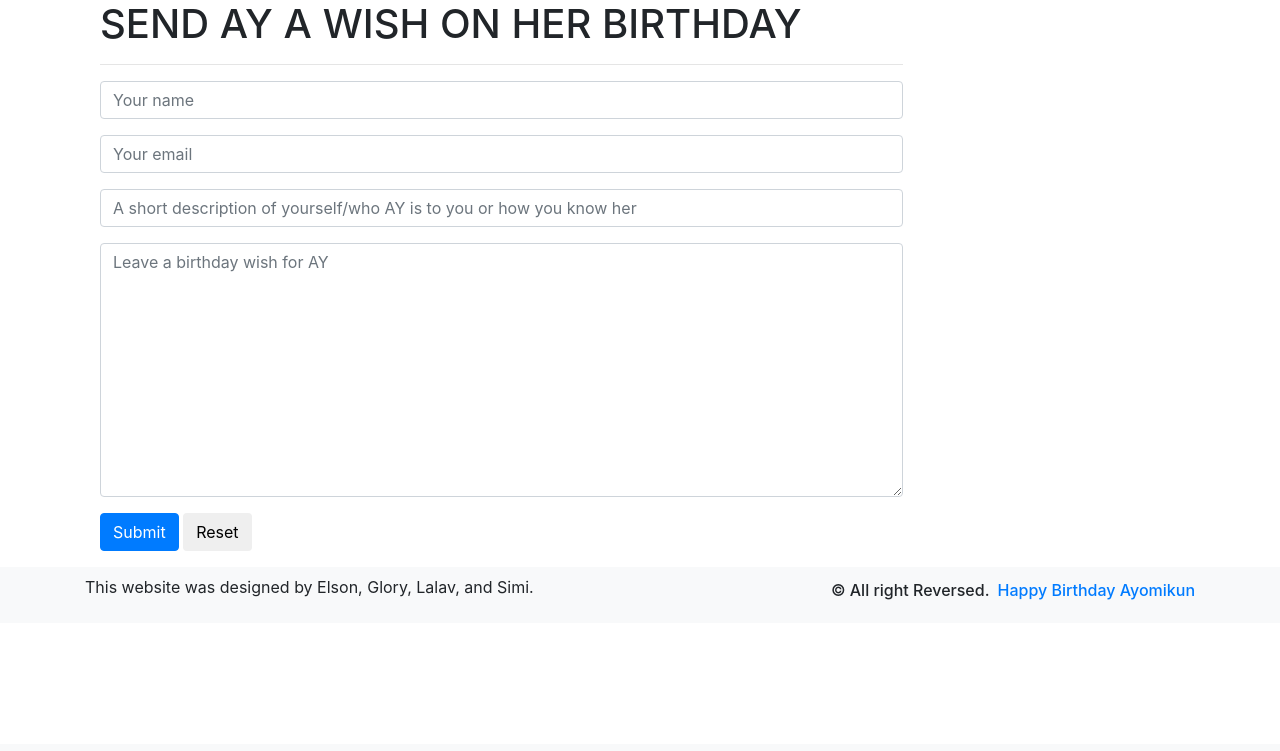
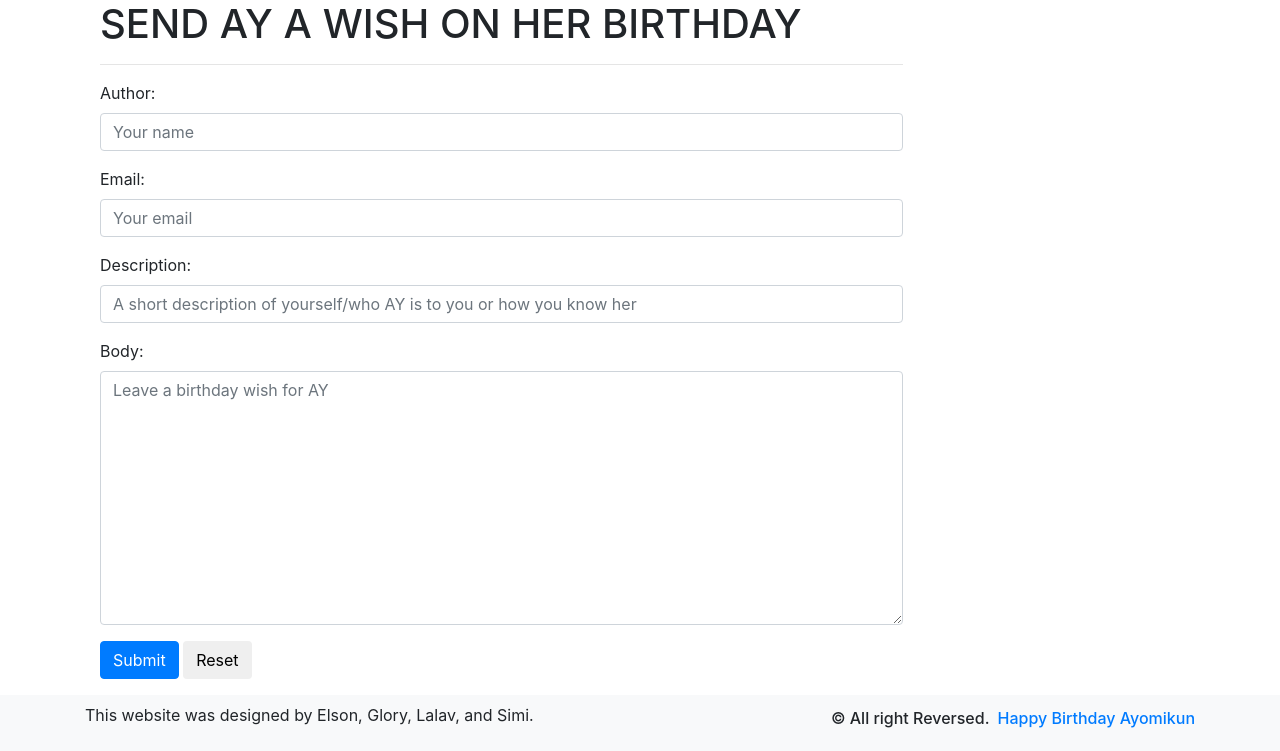
Before and after one commit to e-elson/birthday_wish, a Django app: page /wishes/new/ in a window 1280 px wide. Shown: the part 56-807 px from the top of the page. Before the commit the page ends 656 px from the top, so only its background shows below. Run offline with Django 3.2, Linux system fonts and the light colour scheme; some libraries are stand-ins or nearby versions.

Commit message:
form arrangement

```diff
--- a/wishes/forms.py
+++ b/wishes/forms.py
@@ -17,7 +17,7 @@ class WishForm(forms.Form):
                              })
                              )
 
-    desc = forms.CharField(max_length=50,
+    description = forms.CharField(max_length=50,
                              widget=forms.TextInput(attrs={
                                  'class': 'form-control',
                                  'placeholder': 'A short description of yourself/who AY is to you or how you know her'
--- a/wishes/models.py
+++ b/wishes/models.py
@@ -6,7 +6,7 @@ from django.contrib.auth.models import User
 
 class Wish(models.Model):
     author = models.CharField(max_length=40)
-    desc = models.CharField(max_length=50)
+    description = models.CharField(max_length=50)
     email = models.CharField(max_length=40)
     body = models.TextField(max_length=500)
     status = models.CharField(max_length=15, default="Not Published")
--- a/wishes/templates/new.html
+++ b/wishes/templates/new.html
@@ -7,16 +7,7 @@
     <form method="post">
         {% csrf_token %}
         <div class="form-group">
-            {{ form.author }}
-        </div>
-        <div class="form-group">
-            {{ form.email }}
-        </div>
-        <div class="form-group">
-            {{ form.desc }}
-        </div>
-        <div class="form-group" required>
-            {{ form.body }}
+            {{ form.as_p }}
         </div>
         <button type="submit" class="btn btn-primary">Submit</button>
         <button type="reset" class="btn btn-nuetral">Reset</button>
--- a/wishes/templates/wish_detail.html
+++ b/wishes/templates/wish_detail.html
@@ -8,7 +8,7 @@
     <p>{{ wish.body | linebreaks }}</p>
     <small>
         <p><strong>A short description of {{ wish.author }}:</strong><br>
-            {{ wish.desc }}
+            {{ wish.description }}
         </p>
     </small>
     <h5>Leave a reply:</h5>
--- a/wishes/views.py
+++ b/wishes/views.py
@@ -24,7 +24,7 @@ def new(request):
             wish = Wish(
                 author = form.cleaned_data['author'],
                 email = form.cleaned_data['email'],
-                desc = form.cleaned_data['desc'],
+                desc = form.cleaned_data['description'],
                 body = form.cleaned_data['body'],
             )
             wish.save()
```
Also changed, not shown: db.sqlite3, wishes/migrations/0014_auto_20201101_1426.py (added).
